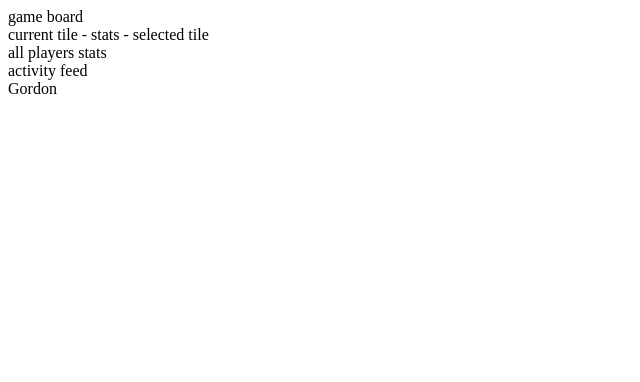
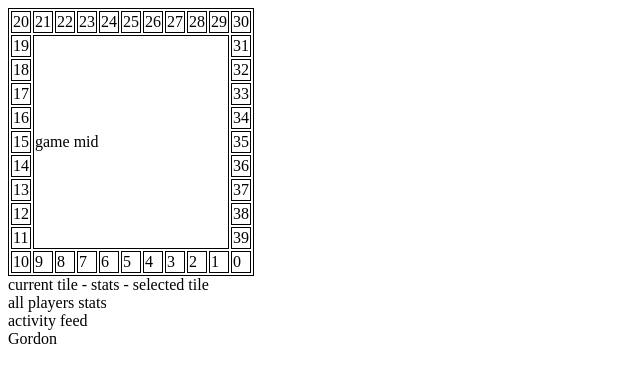
Before and after one commit to kittenparry/economy-board-game-electron, an Electron app: page game/main_window.html in a window 1280 px wide. Shown: the whole page, without its empty margins (0-640 px from the left). Drawn offline with Linux system fonts and the light colour scheme; no server answers.

Commit message:
Draw game board
Add a table and draw_board()

```diff
--- /dev/null
+++ b/game/main_window.css
@@ -0,0 +1,3 @@
+table, td {
+  border: 1px solid #000;
+}
--- a/game/main_window.html
+++ b/game/main_window.html
@@ -3,12 +3,16 @@
   <head>
     <meta charset="utf-8">
     <title>Economy Board Game</title>
+    <link rel='stylesheet' type='text/css' href='main_window.css'/>
   </head>
   <body>
-    <div id="div_game_board">game board</div>
+    <div id="div_game_board">
+      <table id="table_game_board"></table>
+    </div>
     <div id="div_stats">current tile - stats - selected tile</div>
     <div id="div_players">all players stats</div>
     <div id="div_activity">activity feed</div>
     <script src="test.js"></script>
+    <script src="main_window.js"></script>
   </body>
 </html>
--- /dev/null
+++ b/game/main_window.js
@@ -0,0 +1,22 @@
+function draw_board(){
+  top_row = '<tr>';
+  for(i=20;i<31;i++){
+    top_row += `<td id='tile_${i}'>${i}</td>`;
+  }
+  top_row += '</tr>';
+  mid_row = `<tr><td id='tile_19'>19</td>`;
+  mid_row += `<td rowspan='9' colspan='9' id='game_mid'>game mid</td><td id='tile_31'>31</td></tr>`;
+  for(i=18;i>10;i--){
+    right_val = 50 - i;
+    mid_row += `<tr><td id='tile_${i}'>${i}</td><td id='tile_${right_val}'>${right_val}</td></tr>`;
+  }
+  bot_row = '<tr>';
+  for(i=10;i>=0;i--){
+    bot_row += `<td id='tile_${i}'>${i}</td>`;
+  }
+  bot_row += '</tr>';
+  board = document.getElementById('table_game_board');
+  board.innerHTML += top_row + mid_row + bot_row;
+
+}
+draw_board();
```
